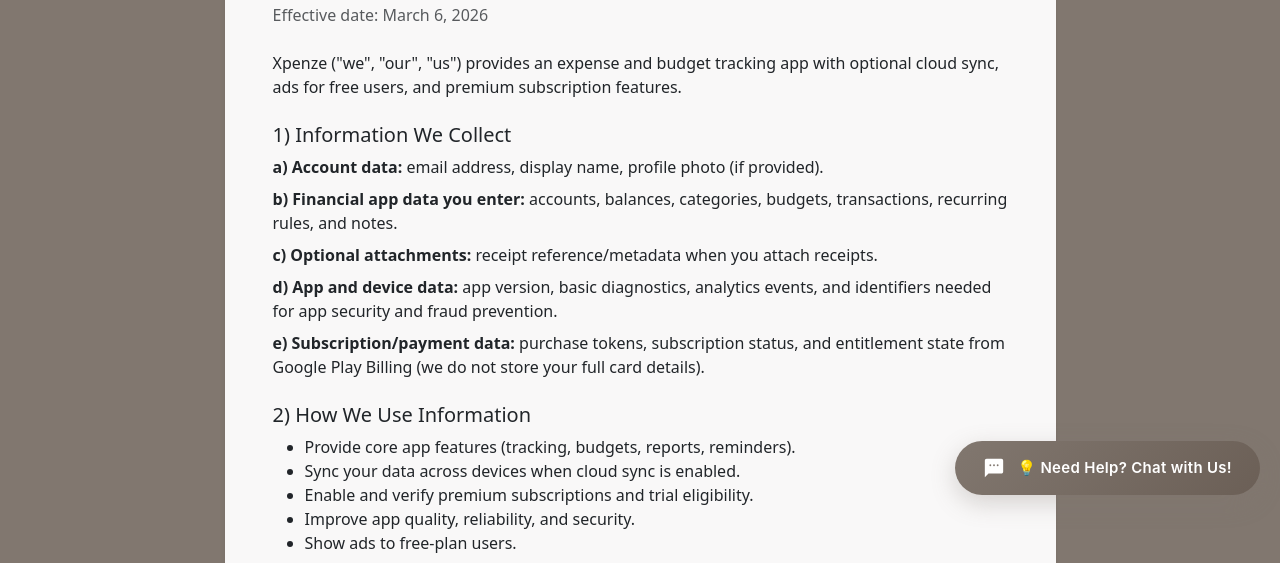
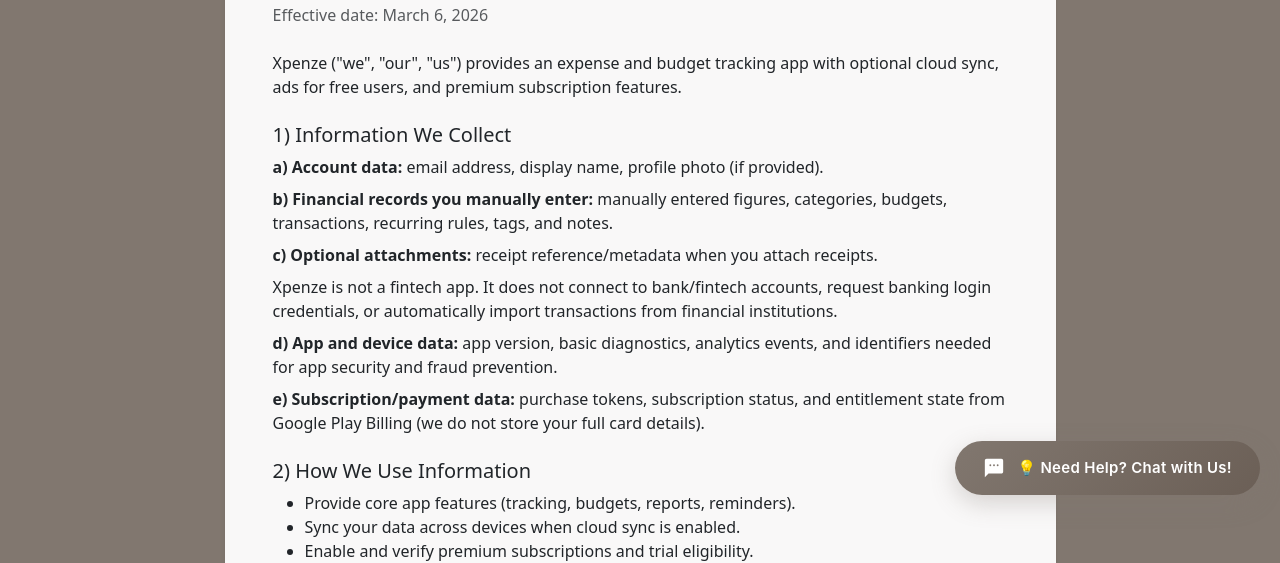
Before and after one commit to krixx646/AI_Services, a Django app: page /privacy-policy/ in a window 1280 px wide. Shown: the part 205-768 px from the top of the page. Run offline with Django 5.2, Linux system fonts and the light colour scheme; data that the repository does not hold is empty; parts of the project's set-up code (start-up, migrations or seed data) failed here and were passed over; some libraries are stand-ins or nearby versions.

Commit message:
Clarify manual-only financial data wording
Update Xpenze privacy policy to describe user-entered figures only and explicitly state there is no fintech account connectivity or automatic bank transaction import.

Made-with: Cursor

```diff
--- a/templates/privacy_policy.html
+++ b/templates/privacy_policy.html
@@ -20,8 +20,9 @@
 
             <h2 class="h5 mt-4">1) Information We Collect</h2>
             <p class="mb-2"><strong>a) Account data:</strong> email address, display name, profile photo (if provided).</p>
-            <p class="mb-2"><strong>b) Financial app data you enter:</strong> accounts, balances, categories, budgets, transactions, recurring rules, and notes.</p>
+            <p class="mb-2"><strong>b) Financial records you manually enter:</strong> manually entered figures, categories, budgets, transactions, recurring rules, tags, and notes.</p>
             <p class="mb-2"><strong>c) Optional attachments:</strong> receipt reference/metadata when you attach receipts.</p>
+            <p class="mb-2">Xpenze is not a fintech app. It does not connect to bank/fintech accounts, request banking login credentials, or automatically import transactions from financial institutions.</p>
             <p class="mb-2"><strong>d) App and device data:</strong> app version, basic diagnostics, analytics events, and identifiers needed for app security and fraud prevention.</p>
             <p class="mb-0"><strong>e) Subscription/payment data:</strong> purchase tokens, subscription status, and entitlement state from Google Play Billing (we do not store your full card details).</p>
 
```
